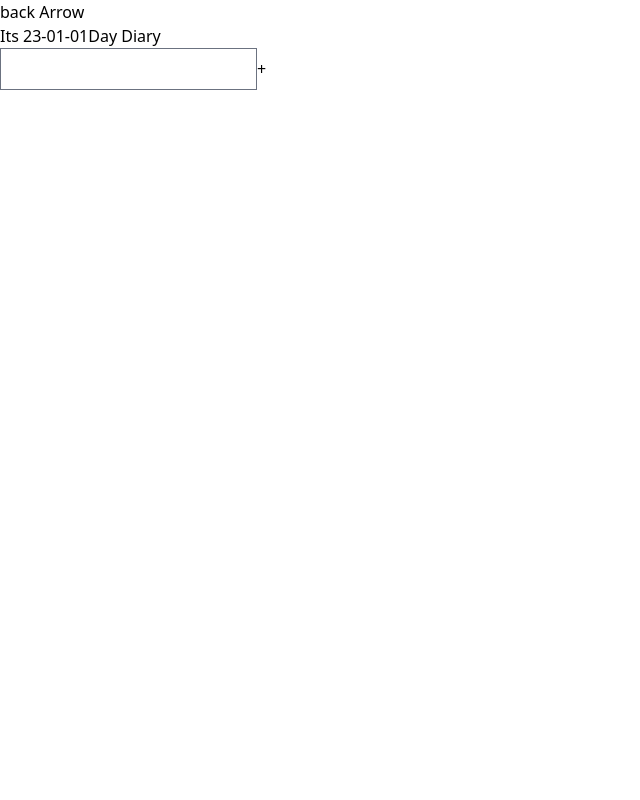
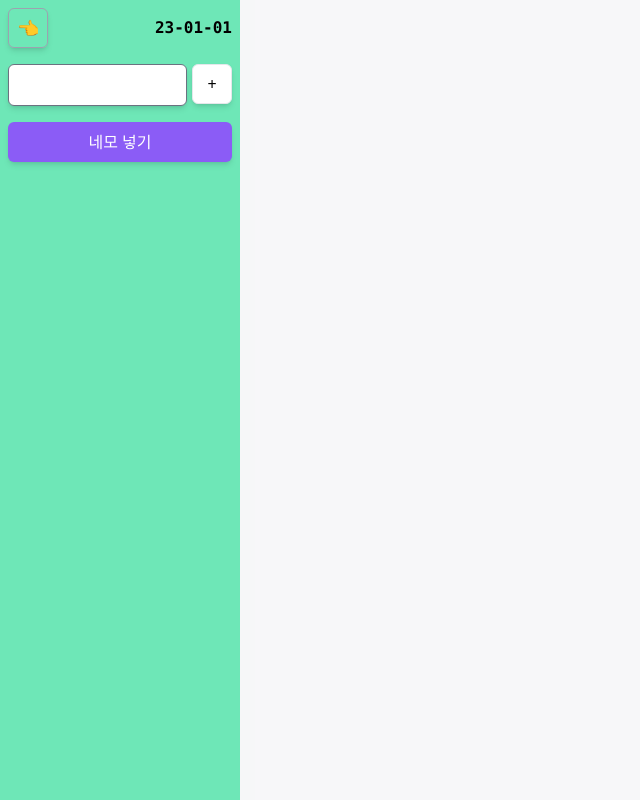
Before and after one commit to onejuice98/juiceplan, a React (Create React App) app: page /diary/23-01-01 in a window 1280 px wide. Shown: the whole page, without its empty margins (0-640 px from the left). Built offline with nearby package versions, Linux system fonts and the light colour scheme.

Commit message:
diary_day : 사이드바 및 구성 생각

```diff
--- /dev/null
+++ b/src/components/diary/DiaryInput.tsx
@@ -0,0 +1,34 @@
+import { FormEvent, useState } from "react";
+import { useRecoilState } from "recoil";
+import { diaryText } from "../../recoil/diary";
+
+const DiaryInput = () => {
+  const [text, setText] = useState("");
+  const [textList, setTextList] = useRecoilState<string[]>(diaryText);
+  const handleChange = (event: FormEvent<HTMLInputElement>) => {
+    setText(event.currentTarget.value);
+  };
+  const handleSubmit = (event: FormEvent<HTMLFormElement>) => {
+    event.preventDefault();
+    setTextList([...textList, text]);
+    event.currentTarget.reset();
+  };
+  return (
+    <div>
+      <form onSubmit={handleSubmit} className="flex justify-between">
+        <input
+          onChange={handleChange}
+          className="w-[80%] rounded-md shadow-md"
+        />
+        <button
+          type="submit"
+          className="border-[1px] bg-white w-10 h-10 justify-center items-center rounded-md shadow-md"
+        >
+          +
+        </button>
+      </form>
+    </div>
+  );
+};
+
+export default DiaryInput;
--- a/src/pages/Diary/DayDiary.tsx
+++ b/src/pages/Diary/DayDiary.tsx
@@ -1,32 +1,38 @@
-import { FormEvent, useState } from "react";
-import { Link, useNavigate, useParams } from "react-router-dom";
+import { useNavigate, useParams } from "react-router-dom";
+import { useRecoilValue } from "recoil";
+import JuiceFont from "../../components/common/JuiceFont";
+import DiaryInput from "../../components/diary/DiaryInput";
+import { diaryText } from "../../recoil/diary";
 
 const DayDiary = () => {
   const { dayId } = useParams();
   const history = useNavigate();
-  const [text, setText] = useState("");
-  const [list, setList] = useState<string[]>([]);
-  const handleChange = (event: FormEvent<HTMLInputElement>) => {
-    setText(event.currentTarget.value);
-  };
-  const handleSubmit = (event: FormEvent<HTMLFormElement>) => {
-    event.preventDefault();
-    setList([...list, text]);
-    event.currentTarget.reset();
-  };
+  const list = useRecoilValue<string[]>(diaryText);
+
   return (
-    <div>
-      <div onClick={() => history(-1)}>back Arrow</div>
-      Its {dayId}Day Diary
-      <div>
-        <form onSubmit={handleSubmit}>
-          <input onChange={handleChange} />
-          <button type="submit"> + </button>
-        </form>
+    <div className="grid grid-cols-[240px_1fr] w-[100vw] h-[100vh]">
+      <div className="flex flex-col w-60 h-full bg-emerald-300 p-2 gap-4">
+        <div className="w-full h-fit flex items-center justify-between">
+          <button
+            className="w-10 h-10 border-[1px] border-gray-400 rounded-md shadow-md hover:bg-gray-200 hover:rounded-md duration-500 text-lg"
+            onClick={() => history(-1)}
+          >
+            👈
+          </button>
+          <JuiceFont isBold>{dayId}</JuiceFont>
+        </div>
+        <DiaryInput />
+        <button className="bg-violet-500 p-2 rounded-md shadow-md text-white">
+          네모 넣기
+        </button>
+        <div></div>
       </div>
-      {list.map((value, idx) => (
-        <div key={idx}> {value} </div>
-      ))}
+      <div className="bg-gray-100/[0.7] p-4">
+        <canvas></canvas>
+        {list.map((value, idx) => (
+          <div key={idx}> {value} </div>
+        ))}
+      </div>
     </div>
   );
 };
--- a/src/pages/Diary/index.tsx
+++ b/src/pages/Diary/index.tsx
@@ -73,7 +73,9 @@ const Diary = () => {
               className={`h-28 flex flex-col items-center border-b border-r`}
               key={dayIdx}
             >
-              <Link to={format(currentDate, "yy-MM") + "-" + format(day, "dd")}>
+              <Link
+                to={format(currentDate, "yyyy-MM") + "-" + format(day, "dd")}
+              >
                 <div
                   className={`flex text-xs font-bold  h-6 w-6 justify-center items-center cursor-pointer`}
                 >
--- /dev/null
+++ b/src/recoil/diary.ts
@@ -0,0 +1,6 @@
+import { atom } from "recoil";
+
+export const diaryText = atom<string[]>({
+  key: "diaryTextState",
+  default: [],
+});
```
